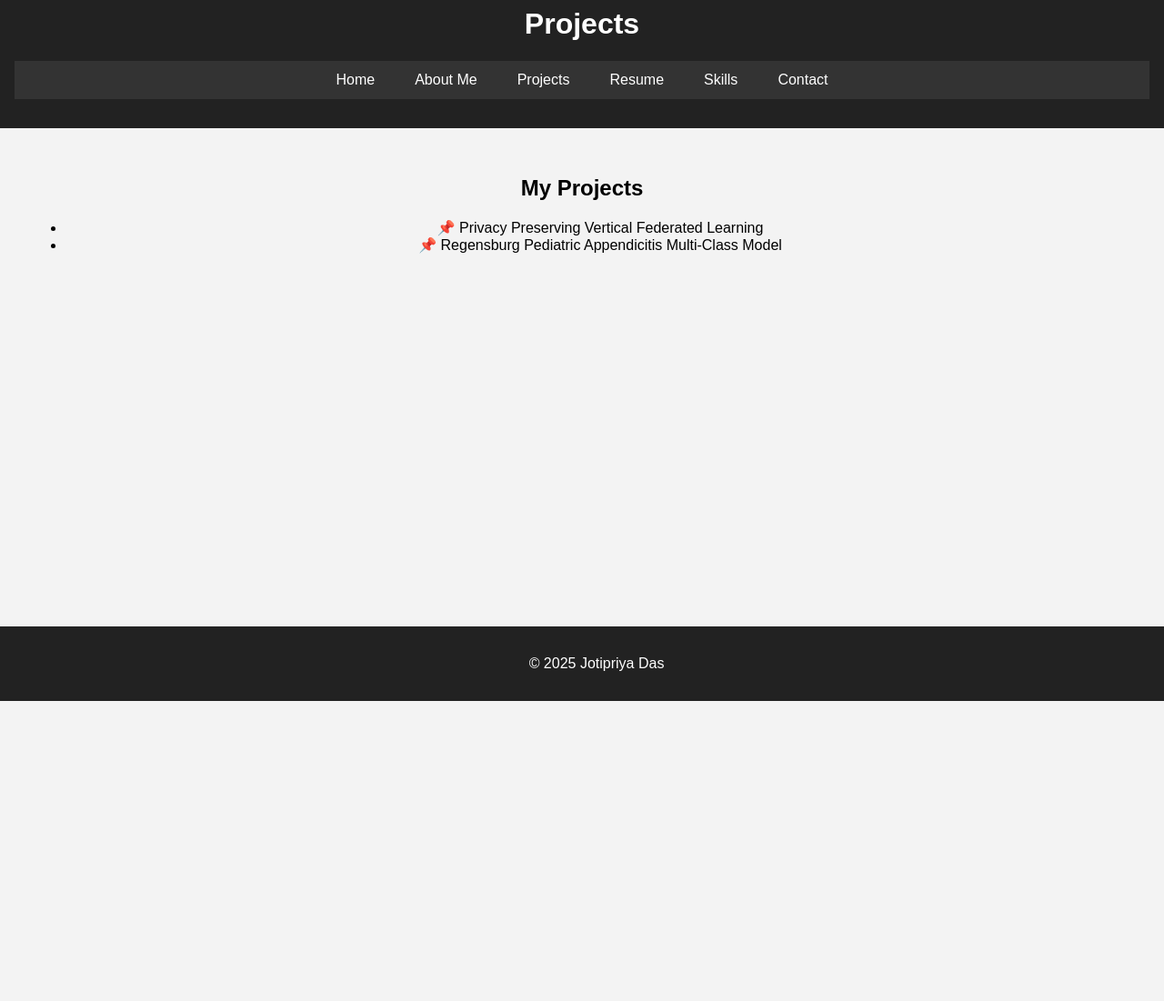
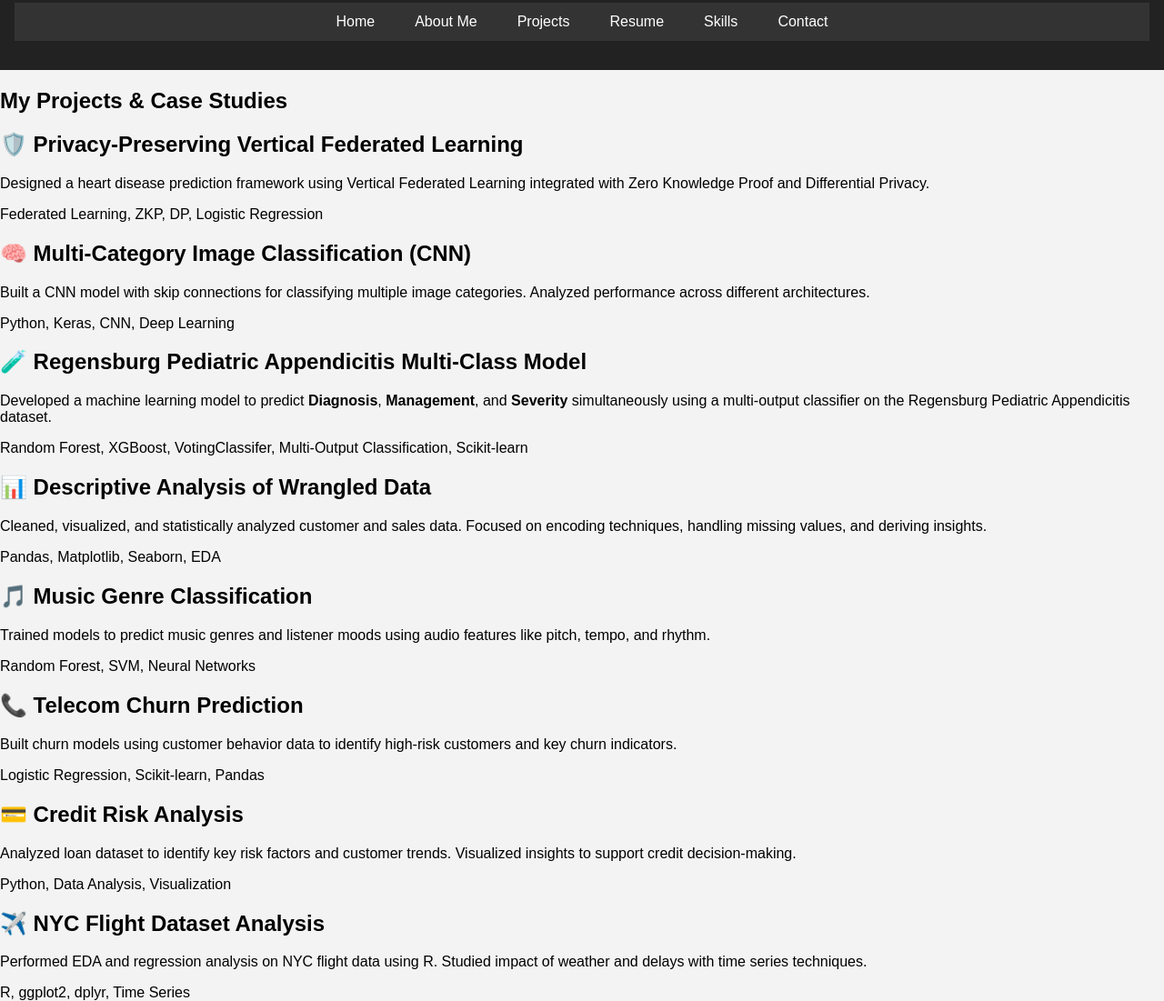
Before and after one commit to Jotipriya/jotipriya.github.io, a plain HTML site: page projects.html in a window 1280 px wide. Shown: the part 29-1130 px from the top of the page at 91% size. Before the commit the page ends 800 px from the top, so only its background shows below. Drawn offline with Linux system fonts and the light colour scheme.

Commit message:
projects.html

```diff
--- a/projects.html
+++ b/projects.html
@@ -2,17 +2,17 @@
 <html lang="en">
 <head>
   <meta charset="UTF-8" />
+  <meta name="viewport" content="width=device-width, initial-scale=1" />
   <title>Projects | Jotipriya Das</title>
   <link rel="stylesheet" href="style.css" />
 </head>
 <body>
   <header>
-    <h1>Projects</h1>
     <nav>
-      <ul>
+      <ul class="navbar">
         <li><a href="index.html">Home</a></li>
         <li><a href="about.html">About Me</a></li>
-        <li><a href="projects.html">Projects</a></li>
+        <li><a href="projects.html" class="active">Projects</a></li>
         <li><a href="resume.html">Resume</a></li>
         <li><a href="skills.html">Skills</a></li>
         <li><a href="contact.html">Contact</a></li>
@@ -20,17 +20,61 @@
     </nav>
   </header>
 
-<main>
-  <h2>My Projects</h2>
-  <ul>
-    <li>📌 Privacy Preserving Vertical Federated Learning</li>
-    <li>📌 Regensburg Pediatric Appendicitis Multi-Class Model</li>
-  </ul>
-</main>
+  <section class="projects">
+    <div class="container">
+      <h1>My Projects & Case Studies</h1>
+
+      <div class="project-card">
+        <h2>🛡️ Privacy-Preserving Vertical Federated Learning</h2>
+        <p>Designed a heart disease prediction framework using Vertical Federated Learning integrated with Zero Knowledge Proof and Differential Privacy.</p>
+        <span class="tech">Federated Learning, ZKP, DP, Logistic Regression</span>
+      </div>
+
+      <div class="project-card">
+        <h2>🧠 Multi-Category Image Classification (CNN)</h2>
+        <p>Built a CNN model with skip connections for classifying multiple image categories. Analyzed performance across different architectures.</p>
+        <span class="tech">Python, Keras, CNN, Deep Learning</span>
+      </div>
+
+      <div class="project-card">
+        <h2>🧪 Regensburg Pediatric Appendicitis Multi-Class Model</h2>
+        <p>Developed a machine learning model to predict <strong>Diagnosis</strong>, <strong>Management</strong>, and <strong>Severity</strong> simultaneously using a multi-output classifier on the Regensburg Pediatric Appendicitis dataset.</p>
+        <span class="tech">Random Forest, XGBoost, VotingClassifer, Multi-Output Classification, Scikit-learn</span>
+      </div>
 
 
-  <footer>
-    <p>&copy; 2025 Jotipriya Das</p>
-  </footer>
+      <div class="project-card">
+        <h2>📊 Descriptive Analysis of Wrangled Data</h2>
+        <p>Cleaned, visualized, and statistically analyzed customer and sales data. Focused on encoding techniques, handling missing values, and deriving insights.</p>
+        <span class="tech">Pandas, Matplotlib, Seaborn, EDA</span>
+      </div>
+
+      <div class="project-card">
+        <h2>🎵 Music Genre Classification</h2>
+        <p>Trained models to predict music genres and listener moods using audio features like pitch, tempo, and rhythm.</p>
+        <span class="tech">Random Forest, SVM, Neural Networks</span>
+      </div>
+
+      <div class="project-card">
+        <h2>📞 Telecom Churn Prediction</h2>
+        <p>Built churn models using customer behavior data to identify high-risk customers and key churn indicators.</p>
+        <span class="tech">Logistic Regression, Scikit-learn, Pandas</span>
+      </div>
+
+      <div class="project-card">
+        <h2>💳 Credit Risk Analysis</h2>
+        <p>Analyzed loan dataset to identify key risk factors and customer trends. Visualized insights to support credit decision-making.</p>
+        <span class="tech">Python, Data Analysis, Visualization</span>
+      </div>
+
+      <div class="project-card">
+        <h2>✈️ NYC Flight Dataset Analysis</h2>
+        <p>Performed EDA and regression analysis on NYC flight data using R. Studied impact of weather and delays with time series techniques.</p>
+        <span class="tech">R, ggplot2, dplyr, Time Series</span>
+      </div>
+    </div>
+  </section>
+
+  <script src="script.js"></script>
 </body>
 </html>
```
